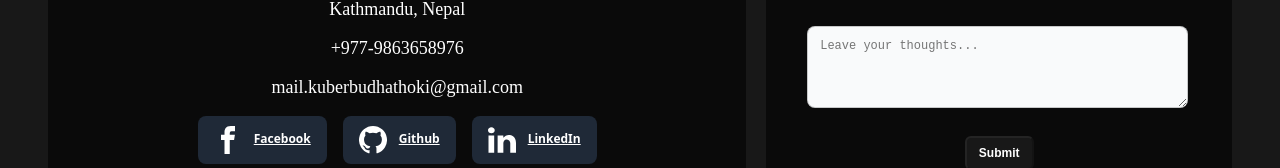
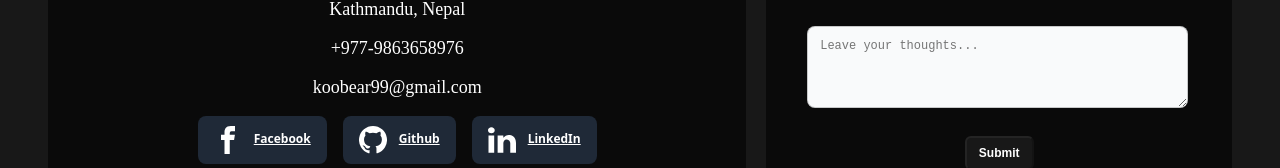
Before and after one commit to 12-Twelvve/portfolio, a Next.js app: page /contacts in a window 1280 px wide. Shown: the part 435-603 px from the top of the page. Built offline with nearby package versions, Linux system fonts and the light colour scheme; a web font is replaced by a local one.

Commit message:
add email

```diff
--- a/src/app/contacts/page.js
+++ b/src/app/contacts/page.js
@@ -18,7 +18,7 @@ export default function Contacts() {
             <div class="w-full text-center sm:p-8">
                 <p class="text-base text-white sm:text-lg ">Kathmandu, Nepal  </p>
                 <p class="text-base text-white sm:text-lg ">+977-9863658976</p>
-                <p class="text-base text-white sm:text-lg ">mail.kuberbudhathoki@gmail.com</p>
+                <p class="text-base text-white sm:text-lg ">koobear99@gmail.com</p>
                 <div class=" max-sm:w-[90%] items-center justify-center space-y-4 sm:flex sm:space-y-0 sm:space-x-4 rtl:space-x-reverse">
 
                     <a href="https://www.facebook.com/twelvve.nepo/" class="w-full sm:w-auto bg-gray-800 hover:bg-gray-700 focus:ring-4 focus:outline-none focus:ring-gray-300 text-white rounded-lg inline-flex items-center justify-center px-4 py-2.5 dark:bg-bggrayarc dark:hover:bg-gray-600 dark:focus:ring-gray-700">
```
